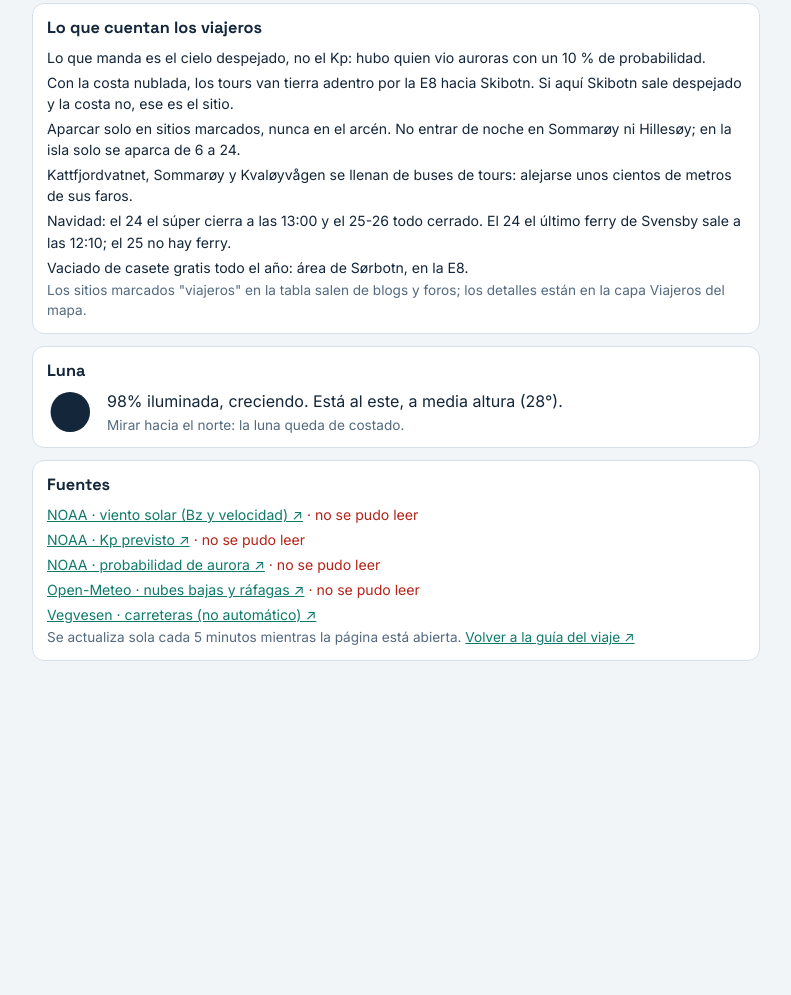
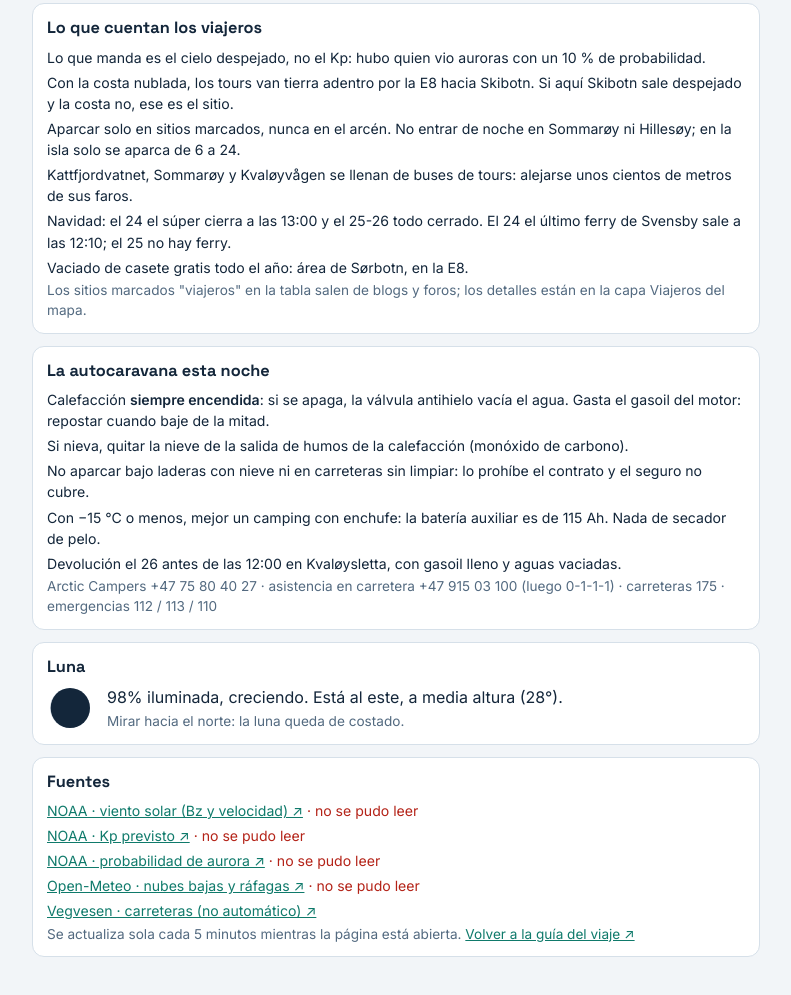
Before and after one commit to nataliagiordano9-maker/auroras-tromso, a plain HTML site: page index.html in a window 1280 px wide. Shown: the part 1487-2482 px from the top of the page, without its empty margins (244-1035 px from the left). Before the commit the page ends 2188 px from the top, so only its background shows below. Drawn offline with Linux system fonts and the light colour scheme; no server answers.

Commit message:
Tarjeta con las reglas de la autocaravana para la noche y teléfonos
Co-Authored-By: Claude Opus 5.5 <noreply@anthropic.com>

```diff
--- a/index.html
+++ b/index.html
@@ -113,6 +113,18 @@ tr.sel td{background:var(--bg);font-weight:600}
 <li>Vaciado de casete gratis todo el año: área de Sørbotn, en la E8.</li>
 </ul>
 <p class="note">Los sitios marcados "viajeros" en la tabla salen de blogs y foros; los detalles están en la capa Viajeros del mapa.</p>
+</section>
+
+<section class="card">
+<h2>La autocaravana esta noche</h2>
+<ul class="src">
+<li>Calefacción <b>siempre encendida</b>: si se apaga, la válvula antihielo vacía el agua. Gasta el gasoil del motor: repostar cuando baje de la mitad.</li>
+<li>Si nieva, quitar la nieve de la salida de humos de la calefacción (monóxido de carbono).</li>
+<li>No aparcar bajo laderas con nieve ni en carreteras sin limpiar: lo prohíbe el contrato y el seguro no cubre.</li>
+<li>Con −15 °C o menos, mejor un camping con enchufe: la batería auxiliar es de 115 Ah. Nada de secador de pelo.</li>
+<li>Devolución el 26 antes de las 12:00 en Kvaløysletta, con gasoil lleno y aguas vaciadas.</li>
+</ul>
+<p class="note">Arctic Campers +47 75 80 40 27 · asistencia en carretera +47 915 03 100 (luego 0-1-1-1) · carreteras 175 · emergencias 112 / 113 / 110</p>
 </section>
 
 <section class="card">
```
